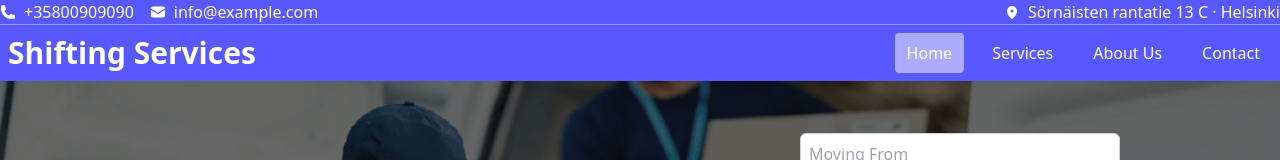
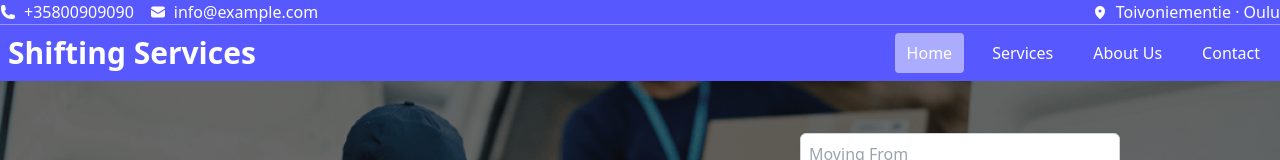
Before and after one commit to AleyaSiddika/shifting-app, a React (Vite) app: page / in a window 1280 px wide. Shown: the top 160 px of the page. Built offline with nearby package versions, Linux system fonts and the light colour scheme.

Commit message:
location name fix

```diff
--- a/src/shared/components/layouts/Navbar.jsx
+++ b/src/shared/components/layouts/Navbar.jsx
@@ -67,7 +67,7 @@ const Navbar = () => {
               href="#"
               className="text-white hover:underline flex items-center space-x-2"
             >
-              Sörnäisten rantatie 13 C · Helsinki
+              Toivoniementie · Oulu
             </a>
           </div>
         </div>
```
